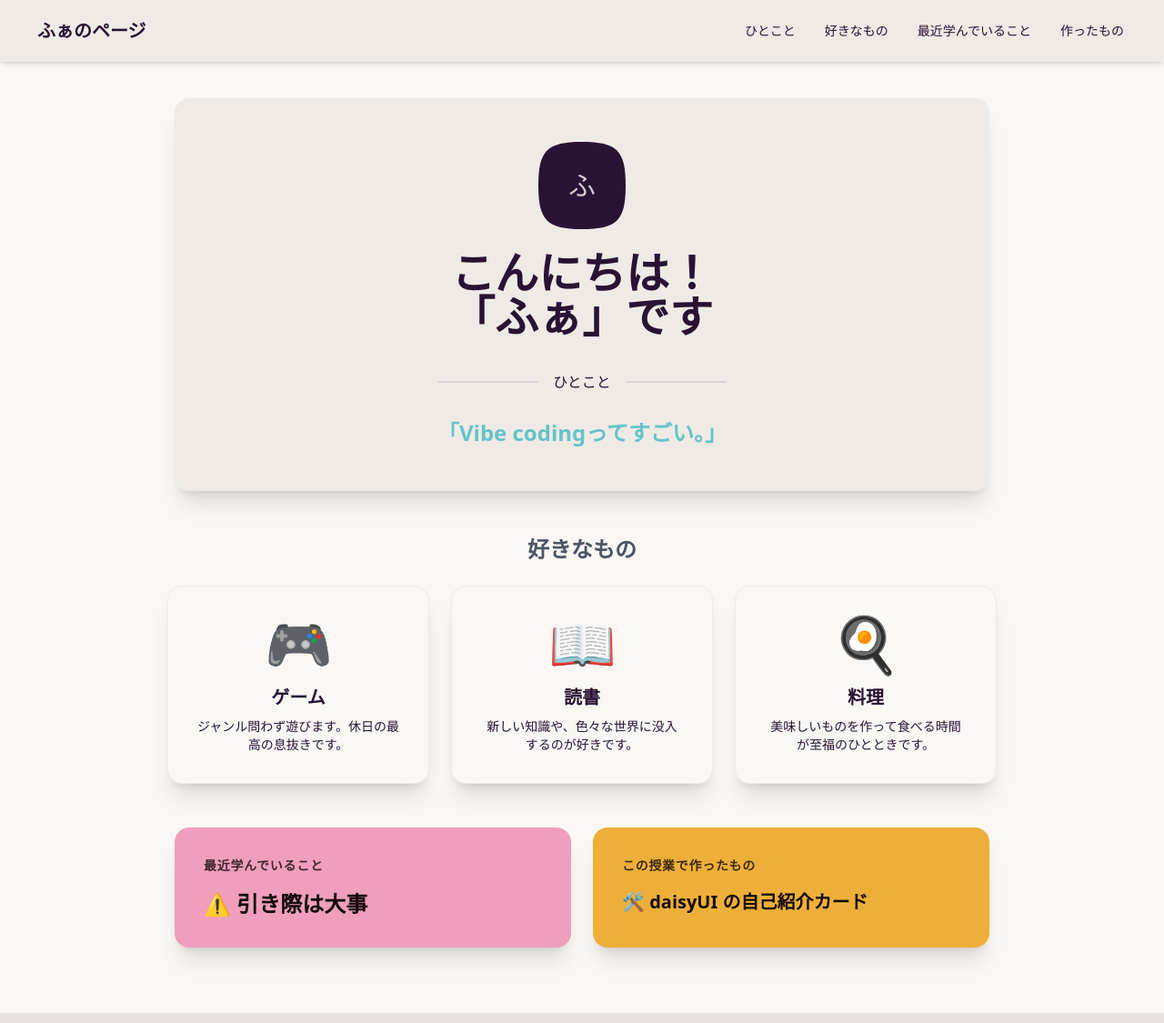
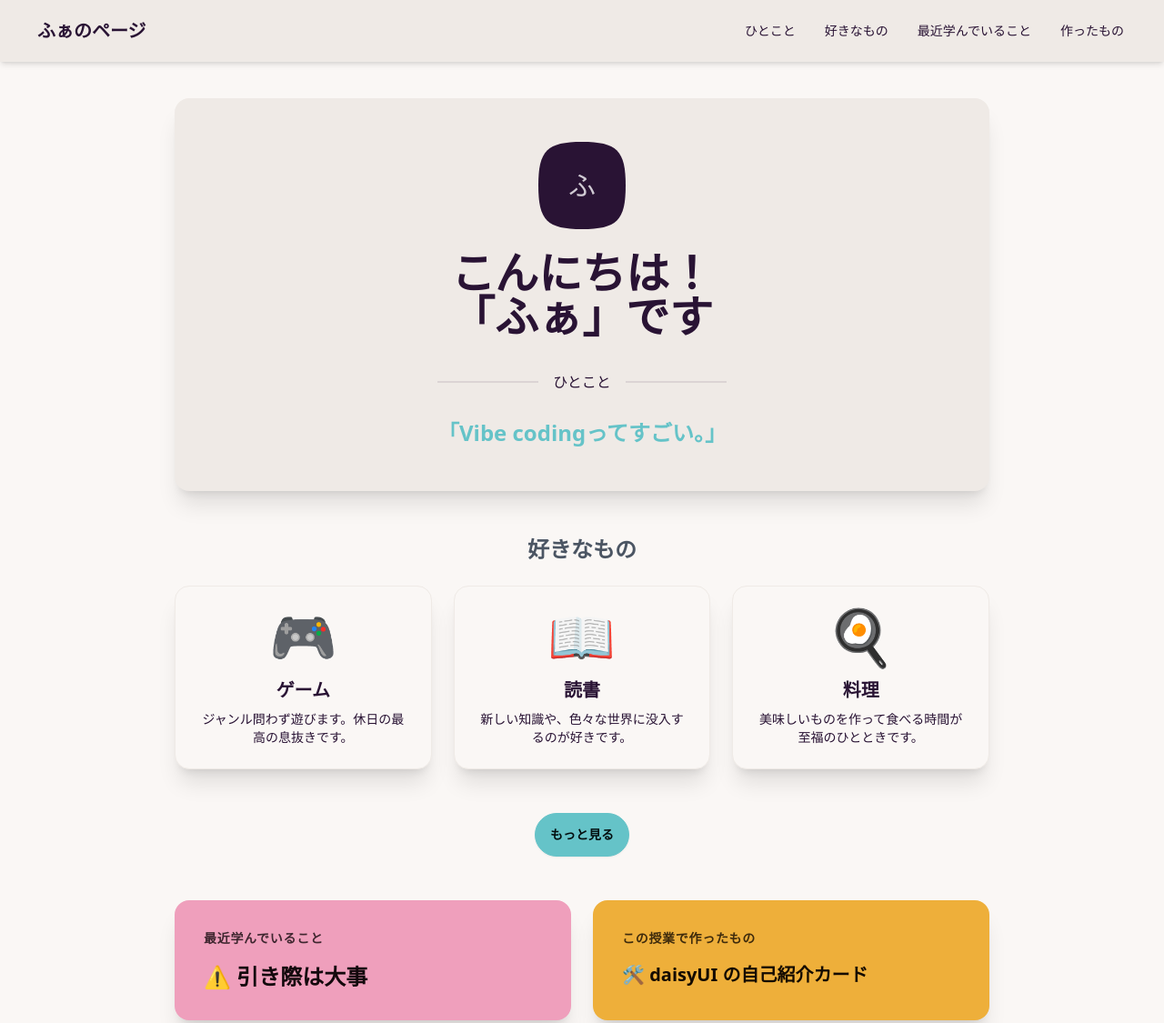
Before and after one commit to s1424040ke-lang/profile, a plain HTML site: page index.html in a window 1280 px wide. Shown: the top 1125 px of the page at 91% size. Drawn offline with nearby package versions, Linux system fonts and the light colour scheme.

Commit message:
Add files via upload

```diff
--- a/index.html
+++ b/index.html
@@ -48,36 +48,45 @@
       </div>
     </section>
 
-    <!-- 2. 好きなもの (Cards) -->
-    <section id="favorites" class="max-w-5xl w-full">
+<!-- 2. 好きなもの (Cards) -->
+    <section id="favorites" class="max-w-4xl w-full">
       <h2 class="text-2xl font-bold text-center mb-6 text-gray-600">好きなもの</h2>
-      <div class="flex flex-wrap justify-center gap-6">
-<!-- カード1：ゲーム（ミントグリーンになる） -->
-        <div class="card w-72 bg-base-100 shadow-xl border border-base-200 hover:bg-primary hover:text-primary-content transition-colors">
-          <div class="card-body items-center text-center">
-            <div class="text-6xl mb-2">🎮</div>
+      <div class="grid grid-cols-1 md:grid-cols-3 gap-4 sm:gap-6">
+        <!-- カード1：ゲーム（ミントグリーンになる） -->
+        <div class="card w-full bg-base-100 shadow-xl border border-base-200 hover:bg-primary hover:text-primary-content transition-colors">
+          <div class="card-body items-center text-center p-6">
+            <div class="text-5xl sm:text-6xl mb-2">🎮</div>
             <h3 class="card-title">ゲーム</h3>
             <p class="text-sm">ジャンル問わず遊びます。休日の最高の息抜きです。</p>
           </div>
         </div>
 
         <!-- カード2：読書（ピンクになる） -->
-        <div class="card w-72 bg-base-100 shadow-xl border border-base-200 hover:bg-secondary hover:text-secondary-content transition-colors">
-          <div class="card-body items-center text-center">
-            <div class="text-6xl mb-2">📖</div>
+        <div class="card w-full bg-base-100 shadow-xl border border-base-200 hover:bg-secondary hover:text-secondary-content transition-colors">
+          <div class="card-body items-center text-center p-6">
+            <div class="text-5xl sm:text-6xl mb-2">📖</div>
             <h3 class="card-title">読書</h3>
             <p class="text-sm">新しい知識や、色々な世界に没入するのが好きです。</p>
           </div>
         </div>
 
         <!-- カード3：料理（黄色になる） -->
-        <div class="card w-72 bg-base-100 shadow-xl border border-base-200 hover:bg-accent hover:text-accent-content transition-colors">
-          <div class="card-body items-center text-center">
-            <div class="text-6xl mb-2">🍳</div>
+        <div class="card w-full bg-base-100 shadow-xl border border-base-200 hover:bg-accent hover:text-accent-content transition-colors">
+          <div class="card-body items-center text-center p-6">
+            <div class="text-5xl sm:text-6xl mb-2">🍳</div>
             <h3 class="card-title">料理</h3>
             <p class="text-sm">美味しいものを作って食べる時間が至福のひとときです。</p>
           </div>
         </div>
+      </div>
+    </section>
+
+    <!-- もっと見るボタンと趣味の段落 -->
+    <section class="max-w-4xl w-full flex flex-col items-center gap-4">
+      <button id="more-btn" type="button" class="btn btn-primary">もっと見る</button>
+      <p id="hobby-text" hidden class="bg-base-200 rounded-box p-6 shadow-md text-center max-w-2xl">
+        趣味は、休日にゲームの世界をじっくり探索したり、気になった小説を一気読みしたり、新しいレシピに挑戦して料理を作ることです。
+      </p>
     </section>
 
     <!-- 3 & 4. 最近学んでいること / 作ったもの (Grid & Colored Cards) -->
@@ -108,5 +117,14 @@
     </div>
   </footer>
 
+  <script>
+    const moreBtn = document.getElementById('more-btn'); // 「もっと見る」ボタンを取得する
+    const hobbyText = document.getElementById('hobby-text'); // 「趣味」の段落を取得する
+
+    moreBtn.addEventListener('click', () => { // ボタンをクリックしたときの処理を設定する
+      hobbyText.hidden = !hobbyText.hidden; // 趣味の段落の表示と非表示を切り替える
+      moreBtn.textContent = hobbyText.hidden ? 'もっと見る' : '閉じる'; // ボタンの文字を状態に合わせて変える
+    }); // クリック処理の登録を終える
+  </script>
 </body>
 </html>
```
